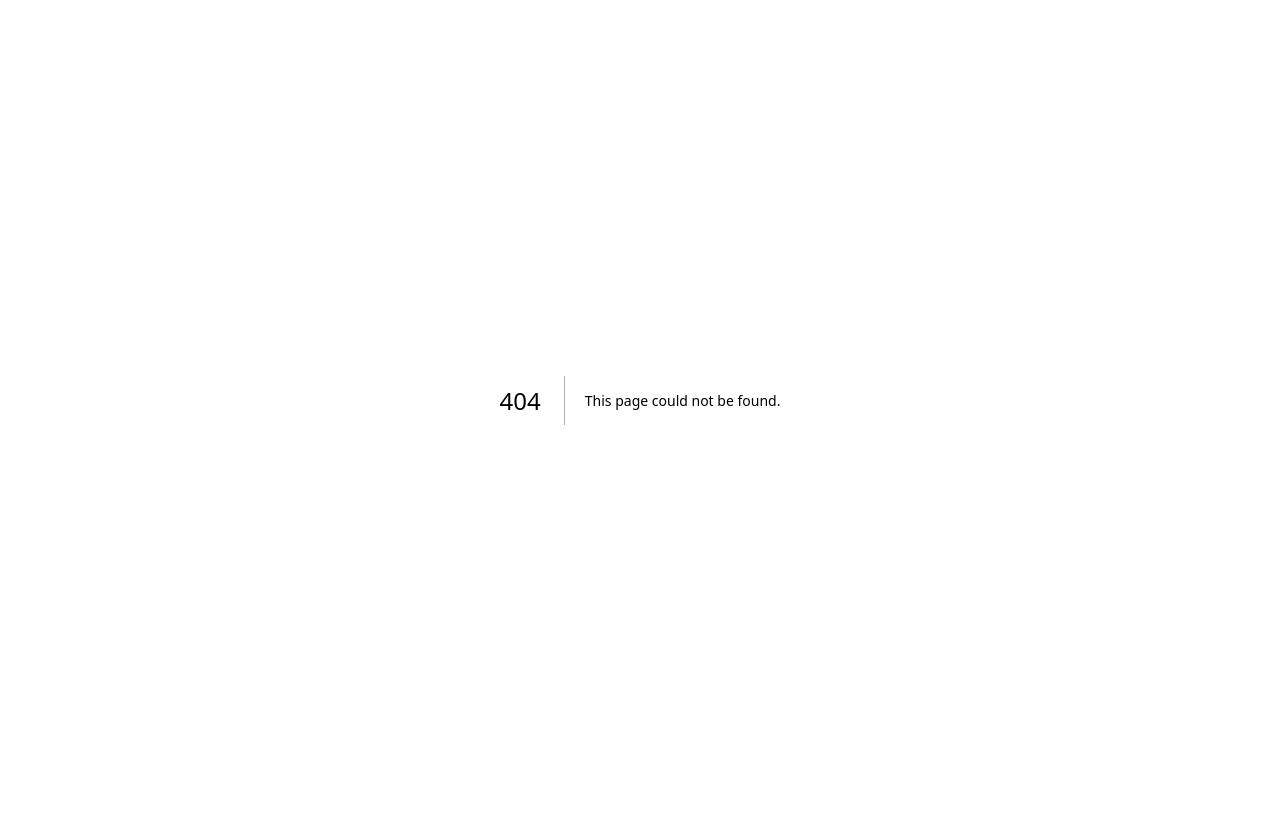
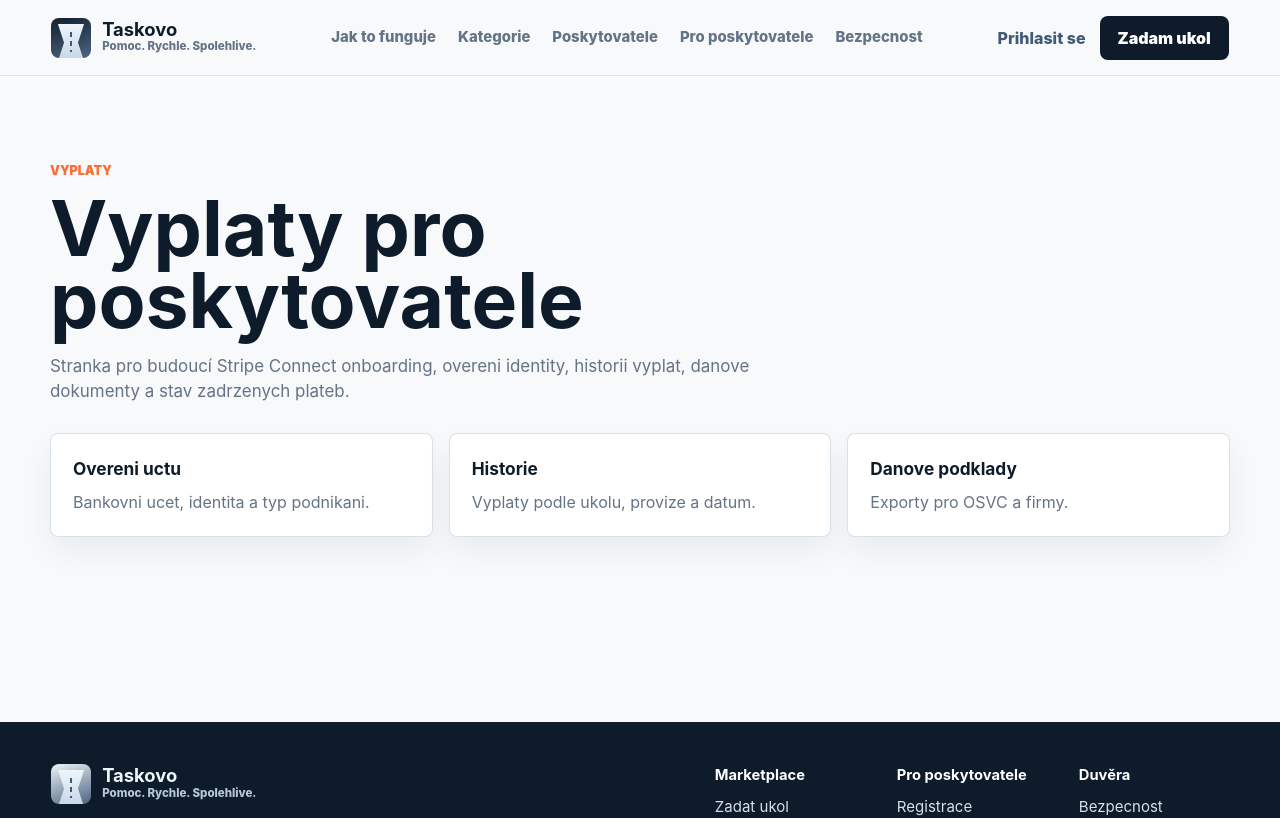
Before and after one commit to kaziodimm/taskovo-app, a Next.js app: page /vyplaty in a window 1280 px wide. Before the commit this address had no page. Shown: the top 818 px of the page. Built offline with nearby package versions, Linux system fonts and the light colour scheme.

Commit message:
Add payouts page

```diff
--- /dev/null
+++ b/app/vyplaty/page.tsx
@@ -0,0 +1,8 @@
+import { Footer } from "@/components/Footer";
+import { Header } from "@/components/Header";
+
+export default function PayoutsPage() {
+  return (
+    <><Header /><main className="page-shell"><section className="section-title"><p className="kicker">Vyplaty</p><h1 className="page-title">Vyplaty pro poskytovatele</h1><p>Stranka pro budoucí Stripe Connect onboarding, overeni identity, historii vyplat, danove dokumenty a stav zadrzenych plateb.</p></section><div className="dashboard-grid"><article className="dashboard-panel"><h3>Overeni uctu</h3><p>Bankovni ucet, identita a typ podnikani.</p></article><article className="dashboard-panel"><h3>Historie</h3><p>Vyplaty podle ukolu, provize a datum.</p></article><article className="dashboard-panel"><h3>Danove podklady</h3><p>Exporty pro OSVC a firmy.</p></article></div></main><Footer /></>
+  );
+}
```
